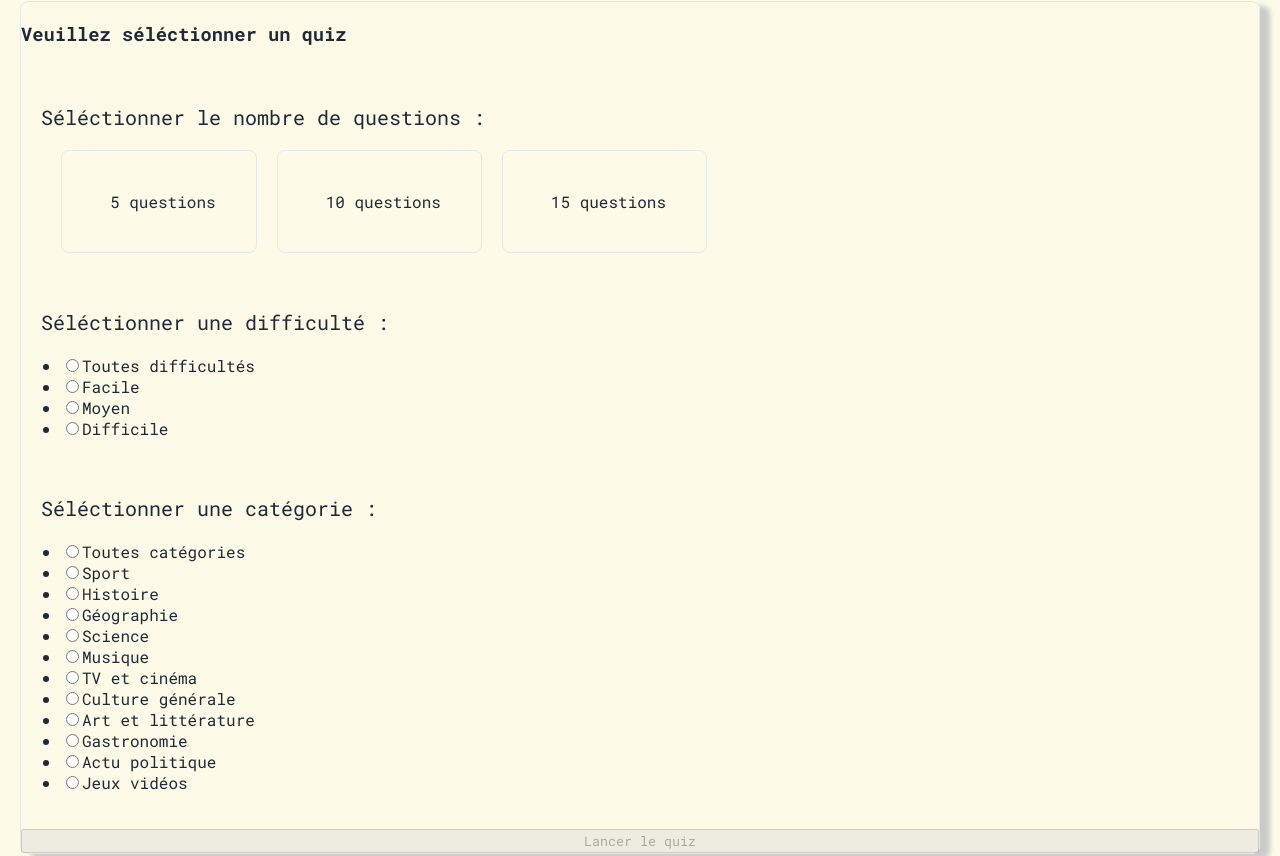
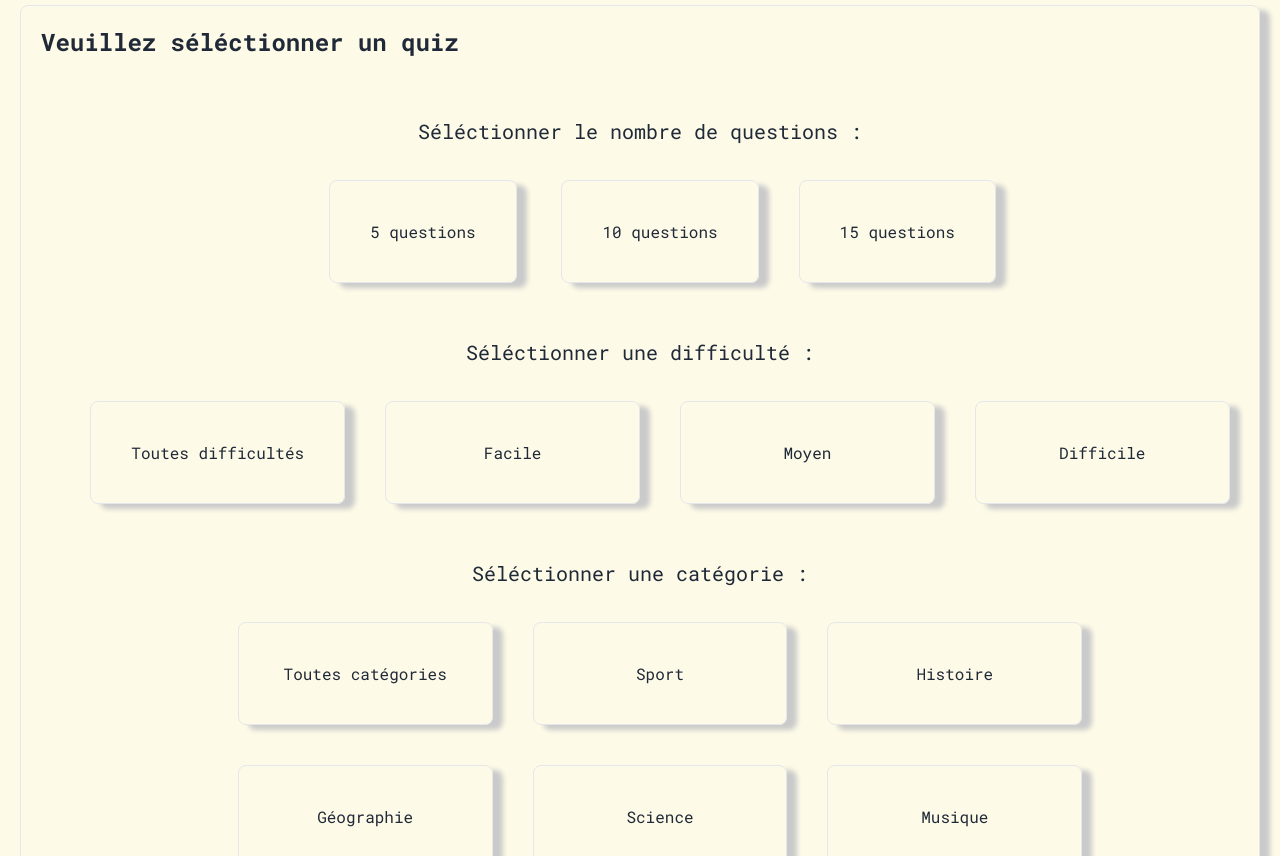
Before and after one commit to corsarto/quiz-culture, a React (Vite) app: page / in a window 1280 px wide. Shown: the part 184-1040 px from the top of the page. Built offline with nearby package versions, Linux system fonts and the light colour scheme.

Commit message:
Desktop css version done

```diff
--- a/src/App.tsx
+++ b/src/App.tsx
@@ -26,7 +26,7 @@ export default function App() {
          </main>
          <footer>
              <div className='footer-container'>
-                 <p>© 2026 Quiz Culture. All rights reserved.</p>
+                 <p>© 2026 GQuiz. All rights reserved.</p>
              </div>
          </footer>
        </div>
--- a/src/components/EndScreen/endscreen.scss
+++ b/src/components/EndScreen/endscreen.scss
@@ -19,7 +19,7 @@
   flex-direction: column;
   align-items: center;
   width: 70%;
-  height: 20%;
+  height: 32%;
   & button {
     background-color:var(--color-primary);
     color: white;
--- a/src/pages/Home/Home.tsx
+++ b/src/pages/Home/Home.tsx
@@ -29,6 +29,8 @@ export default function Home() {
     ];
 
     const [selectedQuestions, setSelectedQuestions] = useState<number>(0);
+    const questionsOptions = [5, 10, 15];
+
 
     const navigate = useNavigate();
 
@@ -37,46 +39,27 @@ export default function Home() {
             <h2>Bienvenue sur GQuiz !</h2>
             <div className='quiz-container'>
                 <h3>Veuillez séléctionner un quiz </h3>
+                <div className='choice-container'>
                     <div className='questions-container'>
                         <p>Séléctionner le nombre de questions :</p>
                         <ul className='questions-container-card'>
-                        <li className={`question-card-home ${selectedQuestions === 5 ? 'active' : ''}`}>
-                            <label htmlFor='q5'>
+                            {questionsOptions.map((q, i) => (
+                                <li
+                                    key={i}
+                                    className={`question-card-home ${selectedQuestions === q ? 'selected' : ''}`}
+                                >
+                                    <label>
                                         <input
                                             type='radio'
                                             name='question-card-home'
-                                    value= { 5 }
-                                    checked={selectedQuestions === 5}
-                                    onChange= {() => setSelectedQuestions(5)}
-
+                                            value={q}
+                                            checked={selectedQuestions === q}
+                                            onChange={() => setSelectedQuestions(q)}
                                         />
-                                5 questions
+                                        {q} questions
                                     </label>
                                 </li>
-                        <li className={`question-card-home ${selectedQuestions === 10 ? 'active' : ''}`}>
-                            <label htmlFor='q10'>
-                                <input
-                                    type='radio'
-                                    name='question-card-home'
-                                    value= { 10 }
-                                    checked={selectedQuestions === 10}
-                                    onChange= {() => setSelectedQuestions(10)}
-                                />
-                                10 questions
-                            </label>
-                        </li>
-                        <li className={`question-card-home ${selectedQuestions === 15 ? 'active' : ''}`}>
-                            <label htmlFor='q15'>
-                                <input
-                                    type='radio'
-                                    name='question-card-home'
-                                    value= { 15 }
-                                    checked={selectedQuestions === 15}
-                                    onChange= {() => setSelectedQuestions(15)}
-                                />
-                                15 questions
-                            </label>
-                        </li>
+                            ))}
                         </ul>
                     </div>
                     <div className='difficulties-container'>
@@ -84,7 +67,7 @@ export default function Home() {
                         <ul className='difficulty-container'>
                             {difficulties.map((difficulty, i) => (
                                 <li key={i}
-                                className={selectedDifficulty === difficulty.value ? 'selected' : ''}>
+                                    className={`difficulty-card-home ${selectedDifficulty === difficulty.value ? 'selected' : ''}`}>
                                     <label>
                                         <input
                                             type='radio'
@@ -104,7 +87,7 @@ export default function Home() {
                         <ul className='category-container'>
                             {categories.map((category, i) => (
                                 <li key={i}
-                                className={selectedCategory === category.value ? 'selected' : ''}>
+                                    className={`category-card-home ${selectedCategory === category.value ? 'selected' : ''}`}>
                                     <label>
                                         <input
                                             type='radio'
@@ -127,5 +110,6 @@ export default function Home() {
                         </button>
                     </div>
                 </div>
+        </div>
     )
 }
--- a/src/pages/Home/home.scss
+++ b/src/pages/Home/home.scss
@@ -1,6 +1,13 @@
 h2 {
-    font-size:30px;
+    font-size:32px;
     margin: 20px;
+}
+
+input {
+    width: 0;
+    height: 0;
+    position: absolute;
+    opacity:0;
 }
 
 .quiz-container {
@@ -11,29 +18,96 @@ h2 {
     border-radius: 8px;
     margin: 20px;
     box-shadow: 10px 5px 5px rgb(202, 202, 202);
+    align-items: flex-start;
+    justify-content: center;
+    & h3 {
+        font-size:24px;
+        margin: 20px;
+    }
     & p {
     font-size: 20px;
-    margin:20px;
+    margin:20px 30px;
+    }
+}
+
+.choice-container {
+    display:flex;
+    flex-direction: column;
+    gap:20px;
+    align-items: center;
+    justify-content: center;
+    width:100%;
+    height:100%;
+    & .questions-container, .difficulties-container, .categories-container {
+        display:flex;
+        flex-direction: column;
+        align-items: center;
+    }
+    & .question-card-home, .difficulty-card-home, .category-card-home  {
+    border:1px solid var(--color-border);
+    box-shadow: 10px 5px 5px rgb(202, 202, 202);
+    border-radius: 8px;
+    transition: all 0.3s ease-in-out;
+        &.selected {
+            background-color:var(--color-primary);
+            border: none;
+            box-shadow: 0 0 15px var(--color-primary);
+            color: white;
+        }
+        & label {
+            display: flex;
+            align-items: center;
+            justify-content: center;
+            text-align: center;
+            height:100%;
+            width:100%;
+            cursor:pointer;
+            padding:40px;
+        }
+        &:hover{
+        transform: scale(1.1);
+        }
     }
 }
 
 .questions-container-card {
-    display:flex;
-    gap:20px;
+    display:grid;
+    grid-template-columns: repeat(3, 1fr);
+    place-items: center;
+    gap:40px;
     list-style: none;
+}
+
+.difficulty-container {
+    display:grid;
+    grid-template-columns: repeat(4, 1fr);
+    gap:40px;
+    list-style: none;
+}
+
+.category-container {
+    gap:40px;
+    list-style: none;
+    display:grid;
+    grid-template-columns: repeat(3, 4fr);
+}
+
+button {
+    background-color:var(--color-primary);
+    color: white;
+    border: none;
+    border-radius: 10px;
+    padding: 10px 20px;
+    font-size: 16px;
     cursor:pointer;
-        & input {
-            width: 0;
-            height: 0;
-        }
-        & label {
-            width:100%;
-            cursor:pointer;
-        }
-    }
+    box-shadow: 10px 5px 5px var(--color-primary);
+    margin:20px;
+}
 
-.question-card-home {
-        border:1px solid var(--color-border);
-        border-radius: 8px;
-        padding:40px;
-    }
+@media (max-width: 1024px) {
+
+}
+
+@media (max-width: 600px) {
+
+}
--- a/src/styles/main.scss
+++ b/src/styles/main.scss
@@ -10,6 +10,7 @@
 
 * {
     font-family: 'Roboto Mono', monospace;
+    box-sizing: border-box;
 }
 body {
     background-color:#fdfae7;
```
Lines whose indentation alone changed are shown as unchanged.
